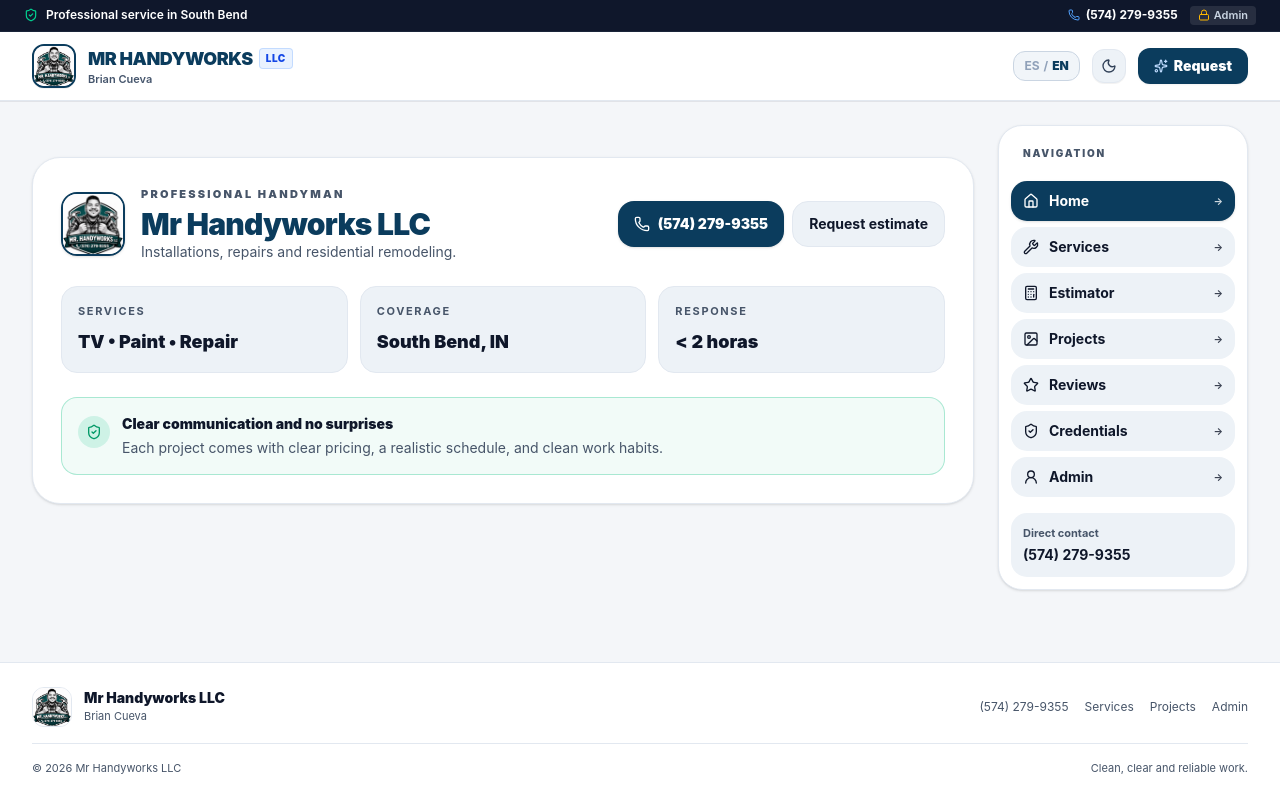
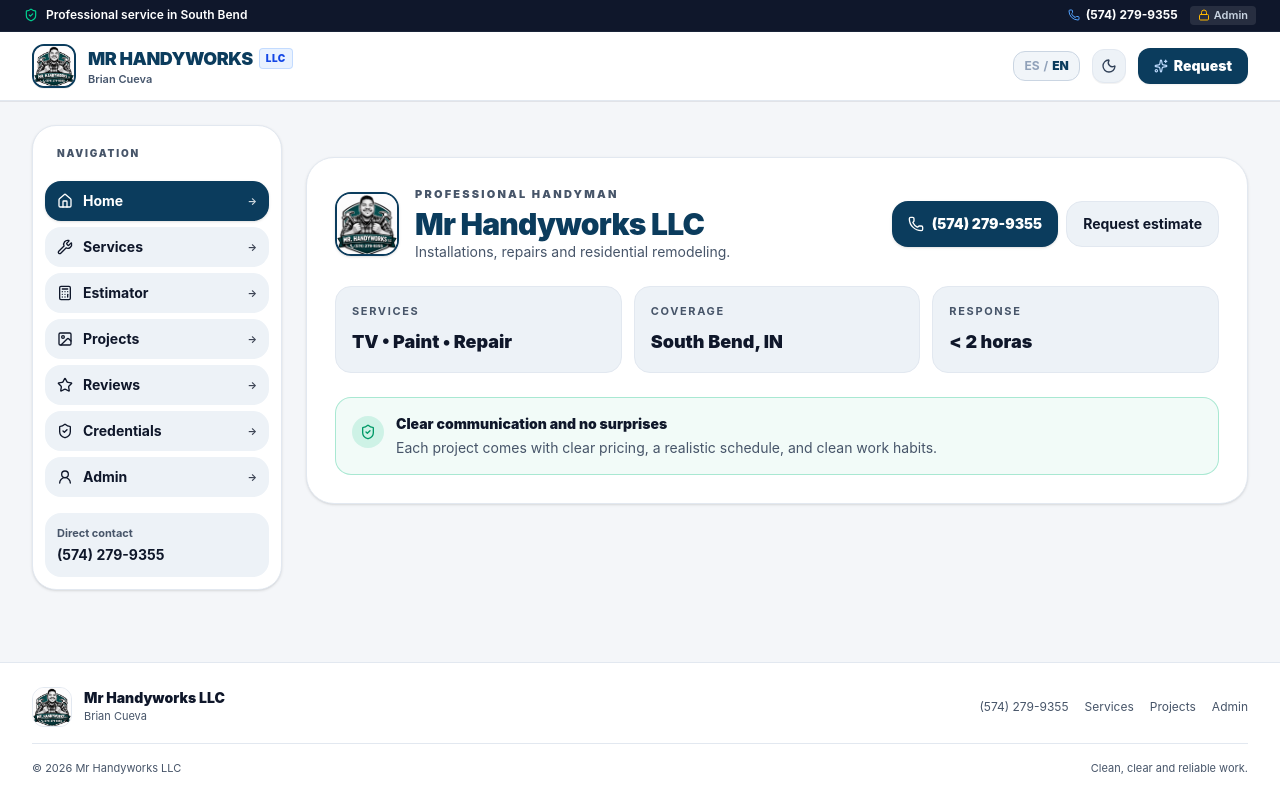
Before and after one commit to Prueba295/Sistema_Mr_Handyworks_LLC, a React (Vite) app: page / in a window 1280 px wide. Built offline with nearby package versions, Linux system fonts and the light colour scheme.

Commit message:
Fix left sidebar layout and stabilize desktop navigation

```diff
--- a/src/App.tsx
+++ b/src/App.tsx
@@ -87,9 +87,7 @@
           {currentPage === 'admin' ? (
             <AdminView />
           ) : (
-            <div className="grid gap-6 lg:grid-cols-[minmax(0,1fr)_250px] lg:items-start">
-              <div className="min-w-0">{renderSection(currentPage)}</div>
-
+            <div className="grid gap-6 lg:grid-cols-[250px_minmax(0,1fr)] lg:items-start">
               <aside className="hidden lg:block">
                 <div className="sticky top-28 rounded-3xl border border-[var(--border)] bg-[var(--surface)] p-3 shadow-sm">
                   <div className="mb-3 px-3 py-2 text-[10px] font-black uppercase tracking-[0.18em] text-[var(--text-muted)]">
@@ -129,6 +127,8 @@
                   </div>
                 </div>
               </aside>
+
+              <div className="min-w-0">{renderSection(currentPage)}</div>
             </div>
           )}
         </main>
```
